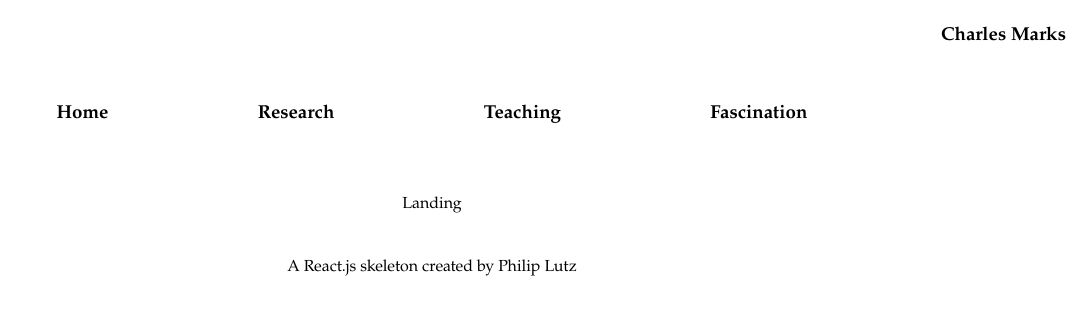
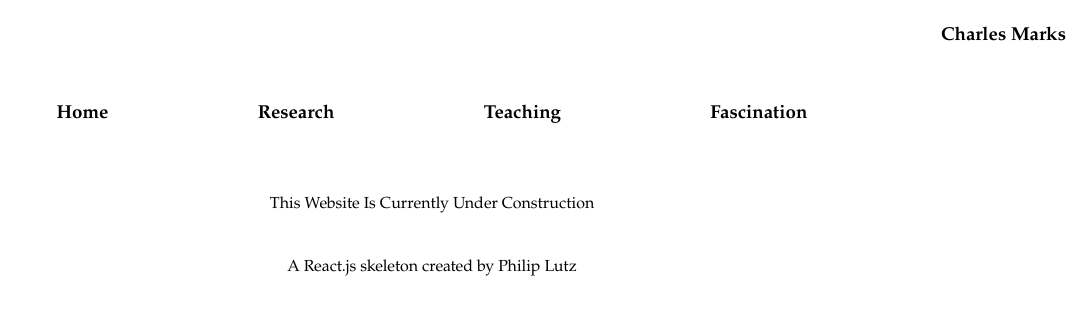
Before and after one commit to cmarkymark/portfolio-marks, a React (Create React App) app: page / in a window 1280 px wide. Shown: the top 314 px of the page, without its empty margins (208-1280 px from the left). Built offline with nearby package versions, Linux system fonts and the light colour scheme.

Commit message:
Update Landing.js

```diff
--- a/src/components/landing/Landing.js
+++ b/src/components/landing/Landing.js
@@ -4,7 +4,7 @@ import './Landing.css';
 const Landing = ({landing}) => {
   return (
     <div id="landing">
-      Landing
+      This Website Is Currently Under Construction
     </div>
   );
 };
```
